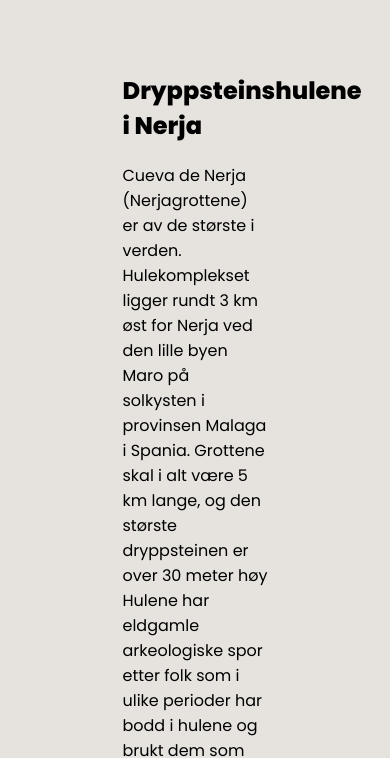
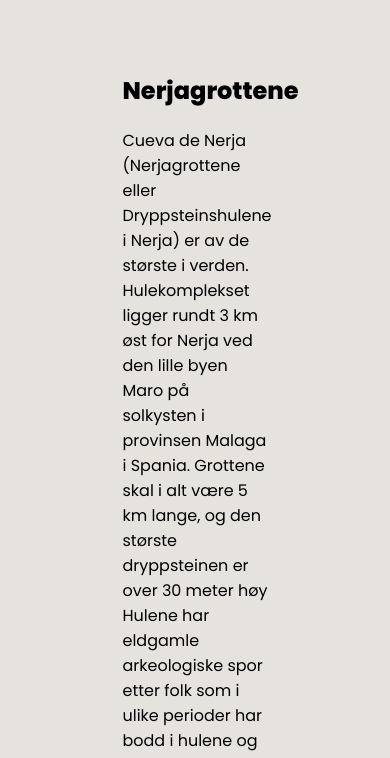
Before and after one commit to ole-jonas/undervisning9, a website: page index.html in a window 390 px wide. Shown: the part 3361-4119 px from the top of the page. Drawn offline with Linux system fonts and the light colour scheme.

Commit message:
Responsive

```diff
--- a/index.html
+++ b/index.html
@@ -77,8 +77,8 @@
        <!-- Third section is displayed text to the left and image to the right -->
       <section id="section3" class="thirdSection">
         <div class="sectionText">
-         <h2>Dryppsteinshulene i Nerja</h2>
-         <p>Cueva de Nerja (Nerjagrottene) er av de største i verden. Hulekomplekset ligger rundt 3 km øst for Nerja ved den lille byen Maro på solkysten i provinsen Malaga i Spania. Grottene skal i alt være 5 km lange, og den største dryppsteinen er over 30 meter høy
+         <h2>Nerjagrottene</h2>
+         <p>Cueva de Nerja (Nerjagrottene eller Dryppsteinshulene i Nerja) er av de største i verden. Hulekomplekset ligger rundt 3 km øst for Nerja ved den lille byen Maro på solkysten i provinsen Malaga i Spania. Grottene skal i alt være 5 km lange, og den største dryppsteinen er over 30 meter høy
 
           Hulene har eldgamle arkeologiske spor etter folk som i ulike perioder har bodd i hulene og brukt dem som gravsted; det gjelder hulemalerier som viser dyr og figurer og er 20 000 år gamle, foruten andre prehistoriske funn som knokler, steinverktøy og keramikk.</p>
 
```
